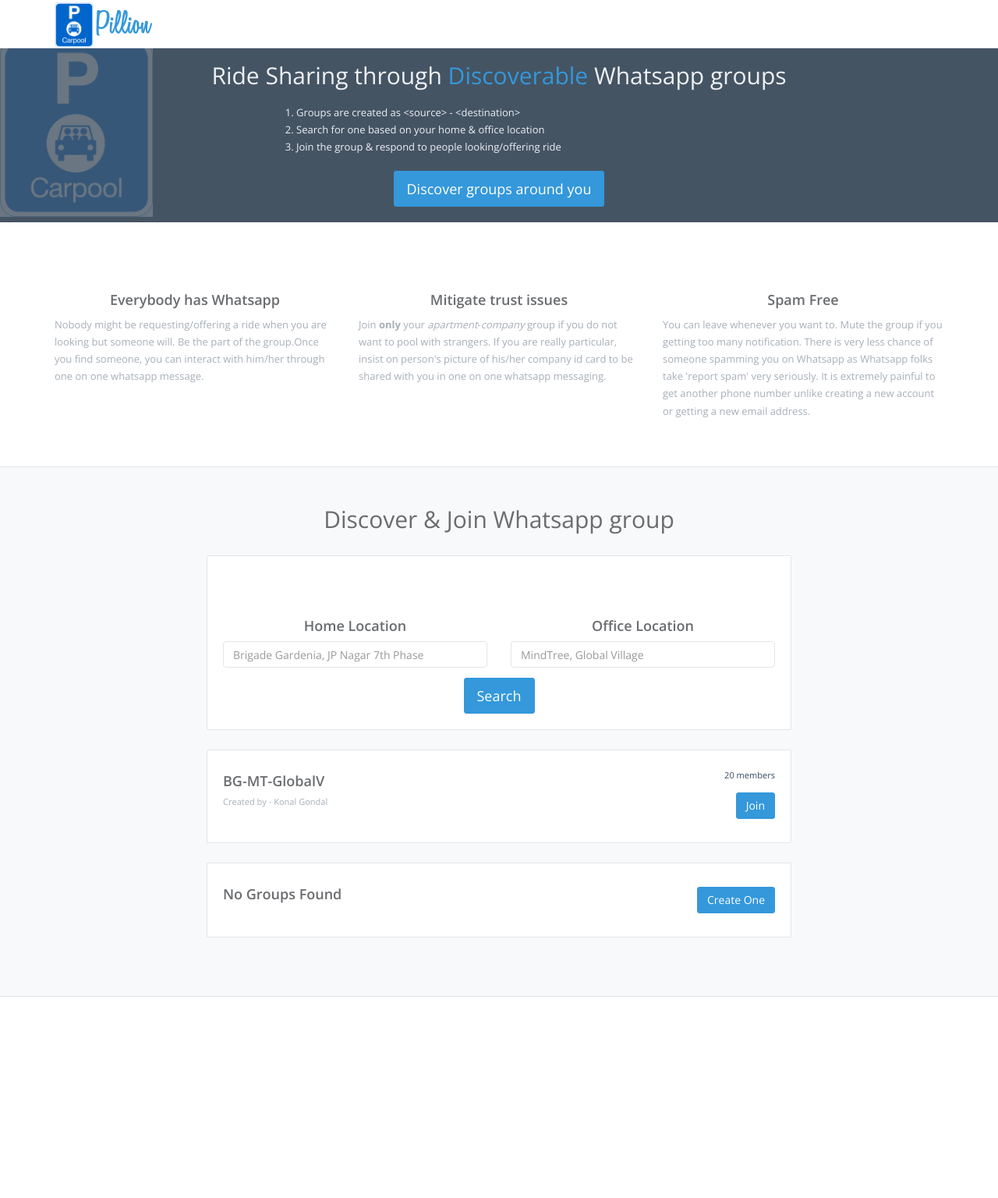
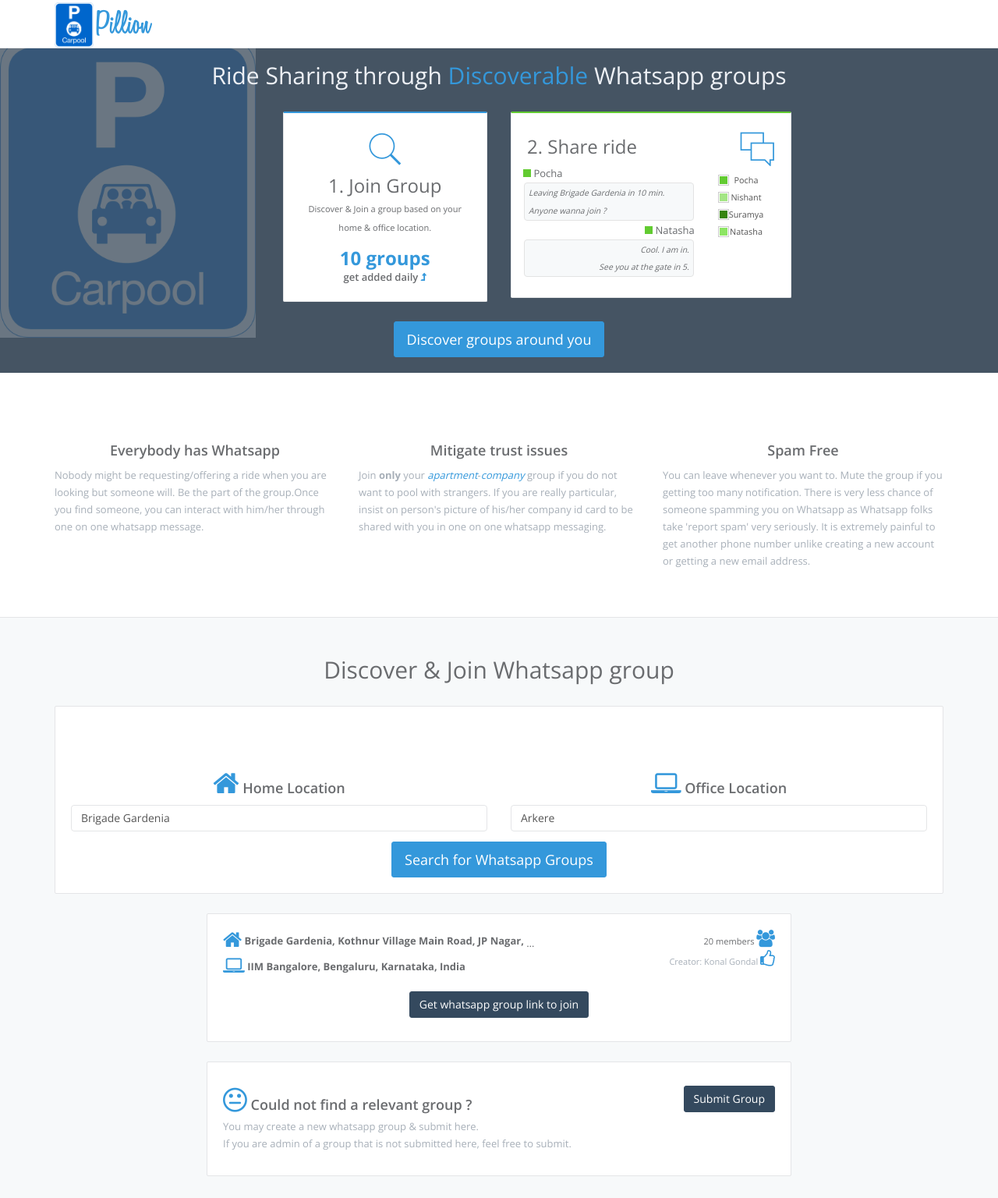
Before and after one commit to get-pillion/get-pillion.github.io, a plain HTML site: page index.html in a window 1280 px wide. Shown: the top 1536 px of the page at 78% size. Before the commit the page ends 1278 px from the top, so only its background shows below. Drawn offline with nearby package versions, Linux system fonts and the light colour scheme; some packages are replaced by stand-ins of ours; a script that the page names is missing.

Commit message:
updated index.html with the new design

```diff
--- a/index.html
+++ b/index.html
@@ -52,6 +52,30 @@
 img.bottom-space {
 	margin-bottom:40px
 }
+.prevent-overflow
+{
+    overflow:hidden;
+    white-space:nowrap;
+    text-overflow:ellipsis;
+    width:100%;
+    display:block;
+    color: inherit !important;
+}
+.prevent-overflow b {
+  position:relative;
+  top: -3px;
+}
+
+.landing-page .heading .hpanel {
+  color: #6a6c6f !important;
+}
+
+.well {
+  margin: 1px !important;
+  padding: 1px 5px !important;
+  font-size: 80% !important;
+}
+
 </style>
            <a href="http://griggi.com" target="_blank">
                <img src="/images/logo.gif" style="width:50px; margin-top: -15px;"/>
@@ -69,44 +93,80 @@
     </div>
 </nav>
 
-	<div class="modal fade hmodal-success" id="my-modal" tabindex="-1" role="dialog" aria-hidden="true">
-      <div class="modal-dialog">
-          <div class="modal-content">
-              <div class="color-line"></div>
-              <div class="modal-body">
-								<div id="get-started-step-1">
-									<h4 class="text-center text-info">Griggi for business is out</h4>
-                  <p>First version of our software is out. But is <b>not completely DIY (short form for 'do it yourself')</b>. It is aimed at shared spaces like cafes, hotels, PGs (Paying Guests), coworking spaces etc.</p>
-                  <p>We are passing 50% of revenue that we make from the sale if you could refer us to one of the above mentioned establishement owner & he/she ends up installing Griggi at his premise.</p>
-								</div>
-							</div>
-							<div class="modal-footer">
-										<a href="/wifi-business-solution-cafe-restaurant-coworking-space/" class="btn btn-primary">Read More</a>
-							</div>
-          </div>
-      </div>
-  </div>
 
 
 <header id="page-top" style="height: auto !important; padding-bottom: 20px; background-color: #455463; background-image:none; position: relative">
     <img src="../images/logo.gif" style="position: absolute; opacity: 0.2; height: 80%;"/>
     <div class="container">
         <div class="heading text-center" style="margin-top:30px;">
-            <h2>
+            <h2 style="margin-bottom: 1em">
               Ride Sharing through <span class="text-info" style="font-size: inherit; font-weight:inherit">Discoverable</span> Whatsapp groups
             </h2>
+	    <div class="row">
+            <div class="col-lg-3 col-lg-offset-3">
+                <div class="hpanel hblue">
+                    <div class="panel-body text-center h-200">
+                        <i class="pe-7s-search fa-4x"></i>
+                        <h3 class="m-xs">1. Join Group</h3>
+                        <small>Discover & Join a group based on your home & office location.</small>
+
+                        <h3 class="no-margins font-extra-bold text-info" style="margin-top: 15px !important">10 groups</h3>
+                         <div class="font-bold">get added daily <i class="fa fa-level-up text-info"></i></div>
+                    </div>
+                </div>
+            </div>
+
+
+            <div class="col-lg-4">
+                <div class="hpanel stats hgreen">
+                    <div class="panel-body h-200">
+                        <div class="stats-title pull-left" style="text-align:left">
+                            <h3>2. Share ride</h3>
+                        </div>
+                        <div class="stats-icon pull-right">
+                            <i class="pe-7s-chat fa-4x"></i>
+                        </div>
+                        <div class="clearfix"></div>
+                        <div class="row m-xs" style="margin-top: -15px; margin-left: -20px;">
+                          <div class="col-xs-9" style="text-align:left">
+                            <table>
+                              <tr>
+                                <td><div style="width:4px;height:0;border:5px solid #62cb31;overflow:hidden"></div></td>
+                               <td>&nbsp;Pocha</td>
+                              </tr>
+                            </table>
+                            <div class="well"><em>Leaving Brigade Gardenia in 10 min. Anyone wanna join ?</em></div>
+                            <table class="pull-right">
+                              <tr>
+                                <td><div style="width:4px;height:0;border:5px solid #62cb31;overflow:hidden"></div></td>
+                               <td>&nbsp;Natasha</td>
+                              </tr>
+                            </table>
+                            <div class="clearfix"></div>
+
+                            <div class="well" style="text-align:right"><em>Cool. I am in.<br/> See you at the gate in 5.</em></div>
+                          </div>
+                          <div class="col-xs-3">
+                            <table style="font-size:smaller;color:#545454"><tbody><tr><td class="legendColorBox"><div style="border:1px solid #ccc;padding:1px"><div style="width:4px;height:0;border:5px solid #62cb31;overflow:hidden"></div></div></td><td class="legendLabel">Pocha</td></tr><tr><td class="legendColorBox"><div style="border:1px solid #ccc;padding:1px"><div style="width:4px;height:0;border:5px solid #A4E585;overflow:hidden"></div></div></td><td class="legendLabel">Nishant</td></tr><tr><td class="legendColorBox"><div style="border:1px solid #ccc;padding:1px"><div style="width:4px;height:0;border:5px solid #368410;overflow:hidden"></div></div></td><td class="legendLabel">Suramya</td></tr><tr><td class="legendColorBox"><div style="border:1px solid #ccc;padding:1px"><div style="width:4px;height:0;border:5px solid #8DE563;overflow:hidden"></div></div></td><td class="legendLabel">Natasha</td></tr></tbody></table>
+                         </div>
+                       </div>
+                    </div>
+                </div>
+            </div>
+        </div>
+
             <!--<p></p>-->
-						<ol style="text-align:left; max-width:600px; margin: auto; margin-bottom: 20px; margin-top: 20px">
+						<!--<ol style="text-align:left; max-width:600px; margin: auto; margin-bottom: 20px; margin-top: 20px">
 								<li>Groups are created as &lt;source&gt; - &lt;destination&gt;</li>
 								<li>Search for one based on your home & office location</li>
                 <li>Join the group & respond to people looking/offering ride</li>
-						</ol>
+						</ol>-->
             <!--<div class="alert alert-warning" style="max-width: 600px; margin:10px auto; text-align:left">
                 <i class="fa fa-usd fa-2x" style="padding-right:20px"></i> Griggi router starts at $20 one time payment. <span class="text-info">Always free for &lt; 10 users</span> <br/>
                 <i class="fa fa-bolt fa-2x" style="padding-right:20px"></i> Tested to support 5 to 500 users at ISP speed of 250 Mbps<br/>
                 <i class="fa fa-thumbs-up fa-2x" style="padding-right:10px"></i> Totally free one month demo (router cost refunded post demo)<br/>
             </div>-->
-          <a href="https://docs.google.com/forms/d/e/1FAIpQLSeXuO7z8wvZoOfG7vuXXpfUWMRlnweqE8L4RYT283KeOrgpaQ/viewform" class="btn btn-info btn-lg">Discover groups around you</a>
+          <a href="#" class="btn btn-info btn-lg">Discover groups around you</a>
             <!--<a href="#how-it-works" class="btn btn-primary btn-lg page-scroll">Learn More</a>-->
         </div>
     </div>
@@ -134,22 +194,22 @@
 <section id="components" class="bg-light">
     <div class="container">
         <div class="row">
-            <div class="col-lg-8 col-lg-offset-2">
+            <div class="col-lg-12">
               <h2 class="text-center" style="margin-bottom:1em">Discover & Join Whatsapp group</h2>
 	          	  <div class="hpanel">
                     <div class="panel-body text-center h-200">
                       <div class="row">
                         <div class="col-md-6">
-                          <h4 class="m-t-xxxl">Home Location</h4>
-                          <input type="text" class="form-control" id="name" name="name" placeholder="Brigade Gardenia, JP Nagar 7th Phase" value="">
+                          <h4 class="m-t-xxxl"><i class="fa fa-2x fa-home"></i> Home Location</h4>
+                          <input type="text" class="form-control" id="home" name="home" placeholder="Brigade Gardenia, JP Nagar 7th Phase" value="Brigade Gardenia">
                         </div>
                         <div class="col-md-6">
-                          <h4 class="m-t-xxxl">Office Location</h4>
-                          <input type="text" class="form-control" id="name" name="name" placeholder="MindTree, Global Village" value="">
+                          <h4 class="m-t-xxxl"><i class="fa fa-2x fa-laptop"></i> Office Location</h4>
+                          <input type="text" class="form-control" id="office" name="office" placeholder="MindTree, Global Village" value="Arkere">
                         </div>
                       </div>
                       <div class="row text-center" style="margin-top: 1em">
-                        <a href="#" class="btn btn-lg btn-info">Search</a>
+                        <a href="#" onclick="doSearch()" class="btn btn-lg btn-info"> Search for Whatsapp Groups</a>
                       </div>
                    </div><!--panel-body-->
                 </div><!--hpanel-->
@@ -158,18 +218,25 @@
         <div class="row">
             <div class="col-lg-8 col-lg-offset-2">
               <div class="hpanel filter-item">
-                    <a href="#">
                     <div class="panel-body">
-                        <div class="pull-right text-right">
-                                <small class="stat-label">20 members</small>
-                            <h4><a href="#" class="btn btn-info">Join</a></h4>
+                      <div class="row">
+                        <div class="col-xs-7">
+                           <p class="m-b-xs prevent-overflow"><i class="fa fa-2x fa-home"></i> <b>Brigade Gardenia, Kothnur Village Main Road, JP Nagar, Bengaluru, Karnataka, India</b></p>
+                           <p class="m-b-xs prevent-overflow"><i class="fa fa-2x fa-laptop"></i> <b>IIM Bangalore, Bengaluru, Karnataka, India</b></p>
                         </div>
-                        <h4 class="m-b-xs">BG-MT-GlobalV</h4>
-                        <p class="small">Created by - Konal Gondal</p>
-                    </div>
-                    </a>
-                </div>
-            </div>
+                        <div class="col-xs-5">
+                          <div class="text-right">
+                              <small class="stat-label">20 members <i class="fa fa-2x fa-group"></i></small>
+                              <p class="small">Creator: Konal Gondal <i class="fa fa-2x fa-thumbs-o-up"></i></p>
+                          </div>
+                       </div>
+                      </div><!-- row -->
+                      <div class="text-center" style="margin-top:1em">
+                         <h4><a href="#" class="btn btn-primary">Get whatsapp group link to join</a></h4>
+                      </div>
+                    </div><!-- panel-body -->
+                </div><!-- hpanel -->
+            </div><!-- col-lg-8 -->
        </div>
        <div class="row">
             <div class="col-lg-8 col-lg-offset-2">
@@ -177,9 +244,10 @@
                     <a href="#">
                     <div class="panel-body">
                         <div class="pull-right text-right">
-                            <h4><a href="#" class="btn btn-info">Create One</a></h4>
+                            <h4><a href="#" class="btn btn-primary">Submit Group</a></h4>
                         </div>
-                        <h4 class="m-b-xs">No Groups Found</h4>
+                        <h4 class="m-b-xs"><i class="fa fa-2x fa-meh-o"></i> Could not find a relevant group ?</h4>
+                        <p>You may create a new whatsapp group & submit here. <br/>If you are admin of a group that is not submitted here, feel free to submit.</p>
                     </div>
                     </a>
                 </div>
@@ -200,11 +268,22 @@
 <script src="./js/jquery.highlight.js"></script>
 <script src="./js/jquery.cookie.js"></script>
 <script src="./js/jquery.flexverticalcenter.js"></script>
+<script src="https://maps.googleapis.com/maps/api/js?key=AIzaSyDVhHECf24H7Dv6aA96hkhgxFoP9ErB7zY&libraries=places"></script>
+<script src="https://cdn.jsdelivr.net/algoliasearch/3/algoliasearchLite.min.js"></script>
+
 
 <!-- Local script for menu handle -->
 <!-- It can be also directive -->
 <script>
+    var client, index, autocomplete_home, autocomplete_office
+
     $(document).ready(function () {
+
+        autocomplete_home = new google.maps.places.Autocomplete(document.getElementById('home'), {});
+        autocomplete_office = new google.maps.places.Autocomplete(document.getElementById('office'), {});
+
+        client = algoliasearch('W1OPFFHKXI', '1a983b6bb690f9e517c3eda107f3c98d');
+        index = client.initIndex('pillion');
 
         // Page scrolling feature
         $('a.page-scroll').bind('click', function(event) {
@@ -220,36 +299,15 @@
             offset: 80
         });
 
-				/*$('li').highlight('Griggi');
-				$('p').highlight('Griggi');
-				$('span').highlight('Griggi');
-				$('a').highlight('Griggi');
-				$('h3').highlight('Griggi');*/
+    });
 
-				if ($.cookie("get-started-step-1-done")) {
-					$("#get-started-step-1").hide();
-					$("#get-started-step-2").show();
-					$(".modal-footer").hide();
-				}
-				$(".vertical-center").flexVerticalCenter();
-				$(".get-started").click(function() {
-						if (!$.cookie("get-started-step-1-done"))
-							mixpanel.track('get-started')
-						$("#my-modal").modal()
-				})
-    });
-</script>
-
-<script>
-	function showNext(option) {
-		mixpanel.track(option)
-		$.cookie("get-started-step-1-done", 1);
-		if (option == "not-interested")
-			$("#my-modal").modal('hide')
-		$("#get-started-step-1").hide();
-		$("#get-started-step-2").show();
-		$(".modal-footer").hide();
-	}
+    function doSearch() {
+        index.search($("#home").val() + " " + $("#office").val()
+          , function searchDone(err, content) {
+            console.log(err, content);
+        });
+    }
+    $("i").addClass("text-info");
 </script>
 
 
```
